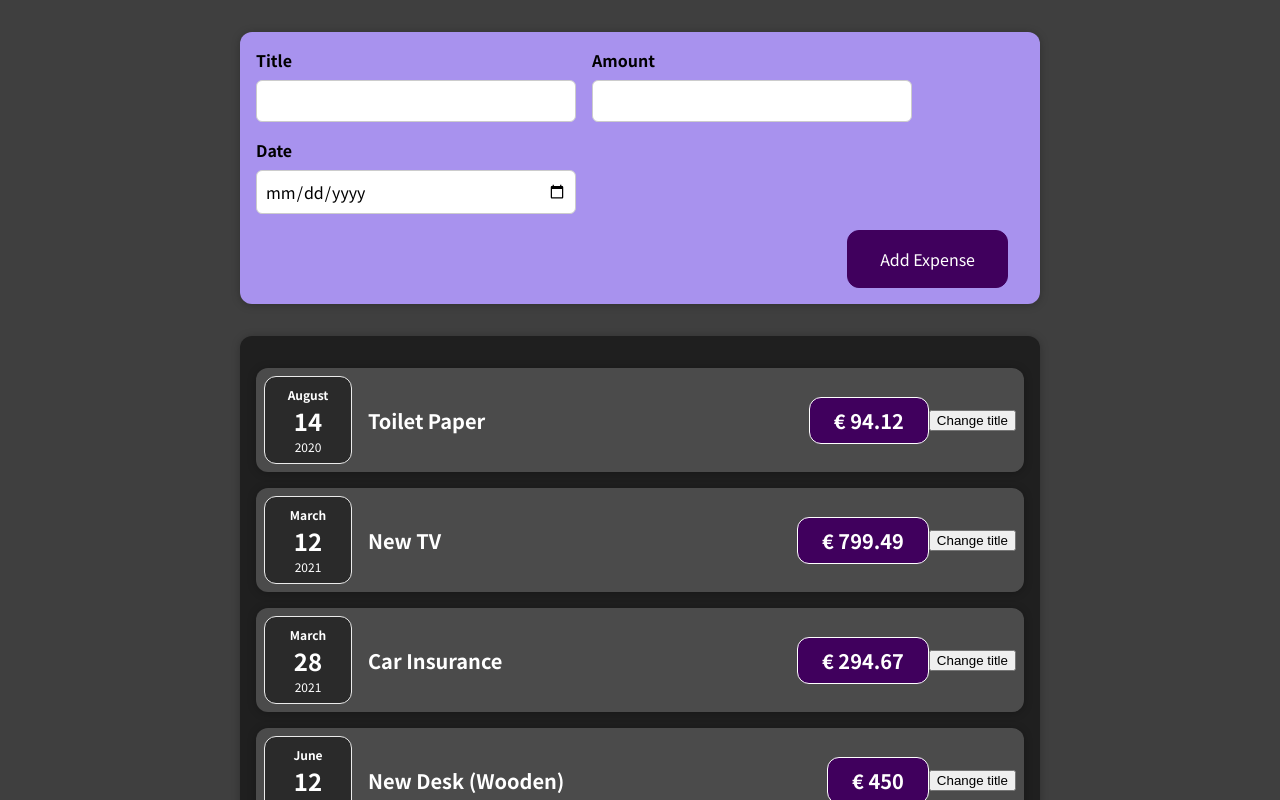
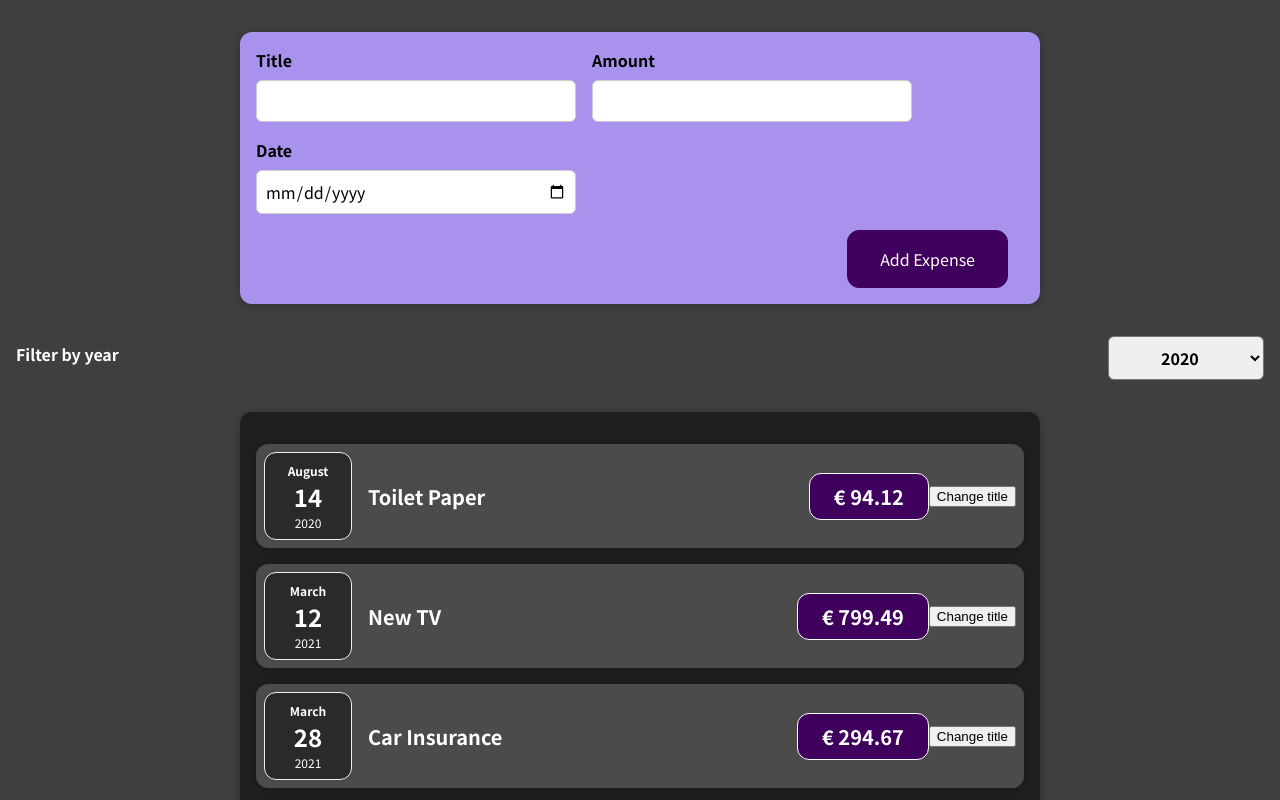
Before and after one commit to ianfleming464/Expense-tracker, a React (Create React App) app: page / in a window 1280 px wide. Shown: the top 800 px of the page. Built offline with nearby package versions, Linux system fonts and the light colour scheme.

Commit message:
Added ExpenseFilter

```diff
--- a/src/components/Expenses/Expenses.js
+++ b/src/components/Expenses/Expenses.js
@@ -1,9 +1,19 @@
 import ExpenseItem from './ExpenseItem';
+import ExpensesFilter from './ExpensesFilter';
 import Card from '../UI/Card';
 import './Expenses.css';
+import { useState } from 'react';
 
 export default function Expenses(props) {
+  const [filteredYear, setFilteredYear] = useState('2020');
+
+  const filterChangeHandler = (selectedYear) => {
+    setFilteredYear(selectedYear);
+  };
+
   return (
+    <div>
+      <ExpensesFilter selected={filteredYear} onChangeFilter={filterChangeHandler} />
       <Card className='expenses'>
         {props.expenses.map((expense) => {
           return (
@@ -16,5 +26,6 @@
           );
         })}
       </Card>
+    </div>
   );
 }
--- /dev/null
+++ b/src/components/Expenses/ExpensesFilter.css
@@ -0,0 +1,24 @@
+.expenses-filter {
+  color: white;
+  padding: 0 1rem;
+}
+
+.expenses-filter__control {
+  display: flex;
+  width: 100%;
+  align-items: center;
+  justify-content: space-between;
+  margin: 1rem 0;
+}
+
+.expenses-filter label {
+  font-weight: bold;
+  margin-bottom: 0.5rem;
+}
+
+.expenses-filter select {
+  font: inherit;
+  padding: 0.5rem 3rem;
+  font-weight: bold;
+  border-radius: 6px;
+}
--- /dev/null
+++ b/src/components/Expenses/ExpensesFilter.js
@@ -0,0 +1,25 @@
+import React from 'react';
+
+import './ExpensesFilter.css';
+
+const ExpensesFilter = (props) => {
+  const dropdownChangeHandler = (event) => {
+    props.onChangeFilter(event.target.value);
+  };
+
+  return (
+    <div className='expenses-filter'>
+      <div className='expenses-filter__control'>
+        <label>Filter by year</label>
+        <select value={props.selected} onChange={dropdownChangeHandler}>
+          <option value='2022'>2022</option>
+          <option value='2021'>2021</option>
+          <option value='2020'>2020</option>
+          <option value='2019'>2019</option>
+        </select>
+      </div>
+    </div>
+  );
+};
+
+export default ExpensesFilter;
```
Lines whose indentation alone changed are shown as unchanged.
